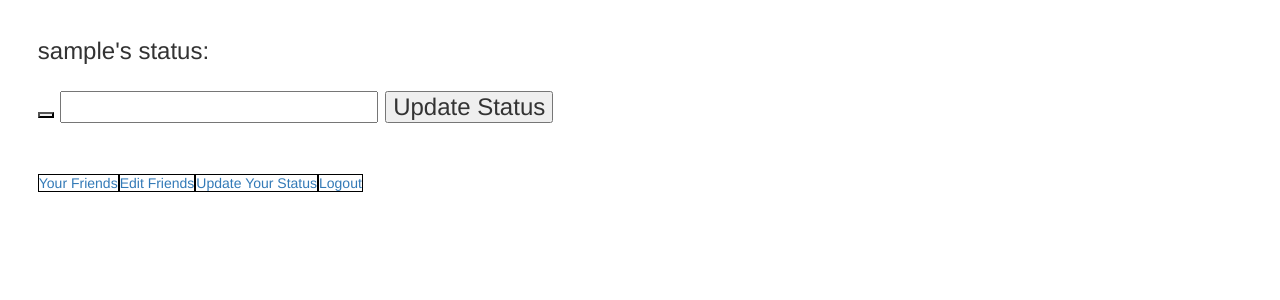
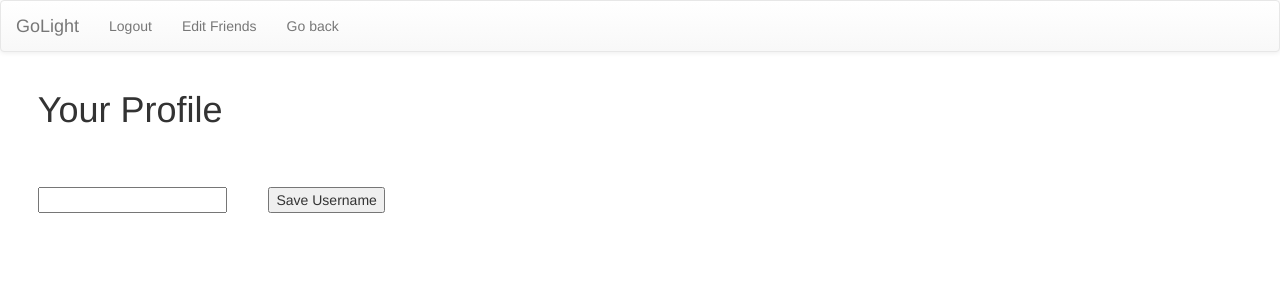
Before and after one commit to sag109/golight, a Python web app: template templates/profile.html in a window 1280 px wide. Shown: the top 300 px of the page. Run offline with Jinja, Linux system fonts and the light colour scheme; the template is opened without the code that fills it: most values are stand-ins (such as "Sample title", 1, 10 or a date in 2020); some libraries are stand-ins or nearby versions.

Commit message:
edit profile page

```diff
--- a/templates/edit.html
+++ b/templates/edit.html
@@ -36,6 +36,7 @@
 	      			<ul class="nav navbar-nav">
         				<li><a href="{{logout}}">Logout</a></li>
         				<li><a href="/">Go back</a></li>
+        				<li><a href="/profile">My Profile</a></li>
       				</ul>
     			</div>
   			</div>
--- a/templates/profile.html
+++ b/templates/profile.html
@@ -1,81 +1,85 @@
-<!DOCTYPE HTML>
+<!DOCTYPE html>
 <html lang="en">
 	<head>
-		<meta charset="utf-8">
-		<meta http-equiv="X-UA-Compatible" content="IE=edge">
-		<meta name="viewport" content="width=device-width, initial-scale=1">
-		<meta name="description" content="">
-		<meta name="author" content="">
-		<link rel="icon" href="../../favicon.ico">
-		<!-- Bootstrap core CSS -->
-		<link href="../../dist/css/bootstrap.min.css" rel="stylesheet">
-		<!-- Bootstrap theme -->
-		<link href="../../dist/css/bootstrap-theme.min.css" rel="stylesheet">
+		<title>Golight</title>
 
-		<!-- Custom styles for this template -->
-		<link href="theme.css" rel="stylesheet">
-		<link rel="stylesheet" href="https://maxcdn.bootstrapcdn.com/bootstrap/3.3.2/css/bootstrap.min.css">
-		<link rel="stylesheet" type="text/css" href="css/custom.css">
+		<!--JQuery-->
+		<script src="https://ajax.googleapis.com/ajax/libs/jquery/2.1.3/jquery.min.js"></script>
 
-		<style>
-			body {
-				margin: 1cm 0cm 0cm 1cm;
-			}
-		</style>
+		<!--Bootstrap-->
+		<link rel="stylesheet" href="https://maxcdn.bootstrapcdn.com/bootstrap/3.3.4/css/bootstrap.min.css">
+		<link rel="stylesheet" href="https://maxcdn.bootstrapcdn.com/bootstrap/3.3.4/css/bootstrap-theme.min.css">
+		<script src="https://maxcdn.bootstrapcdn.com/bootstrap/3.3.4/js/bootstrap.min.js"></script>
 
-		<title>Golight Profile</title>
+		<!--Our code-->
+		<!-- <script src="js/profile.js"></script> -->
+        <script>
+        $(document).ready(function() {
+            var userInfo = requestInfo('get','user', {}, function(userInfo){
+                $('#username').html("Your username: "+userInfo.name);
+            });
+        });
+
+        function editUsername() {
+            var newName = $('#new_username').val();
+            var response = requestInfo('put','user',{'name':newName}, function(response){
+                $('#username').html("Your username: "+newName);
+                console.log(response.error);
+            })
+        }
+
+        function requestInfo(method, endpoint, parameters, success) {
+
+            parametersString = $.param(parameters);
+            $.ajax(endpoint + "?" + parametersString, {
+                method: method,
+                success: function(response) {
+                    return success($.parseJSON(response));
+                }
+            });
+        }
+        </script>
+        <style>
+            h1 {
+                margin: 1cm 0cm 0cm 1cm;
+            }
+            h3 {
+                margin: 1cm 0cm 0cm 1cm;
+            }
+            input {
+                margin: 0cm 0cm 0cm 1cm;
+            }
+        </style>
+
 	</head>
 	<body>
+   		<nav class="navbar navbar-default" style="margin:0px;">
+  			<div class="container-fluid">
+    			<div class="navbar-header">
+      				<a class="navbar-brand" href="/">GoLight</a>
+    			</div>
+    			<div>
+	      			<ul class="nav navbar-nav">
+        				<li><a href="{{logout}}">Logout</a></li>
+      				</ul>
+                    <div id="editButton">
+                        <ul class="nav navbar-nav">
+                            <li><a href="/edit">Edit Friends</a></li>
+                        </ul>
+                    </div>
+                    <div id="backButton">
+                        <ul class="nav navbar-nav">
+                            <li><a href="/">Go back</a></li>
+                        </ul>
+                    </div>
+    			</div>
+  			</div>
+		</nav>
 
-		<h3>{{usernickname}}'s status:<br><br>
-
-			<form action = "profile" method = "post">
-				<button type="submit" id="profile"
-					{% if status == "1" %}
-					class="btn btn-lg btn-success"
-					{% endif %}
-					{% if status == "0" %}
-					class="btn btn-lg btn-warning"
-					{% endif %}
-					{% if status == "-1" %}
-					class="btn btn-lg btn-danger"
-					{% endif %}
-				name="status" value="update">
-					{% if status == "1" %}
-						Available
-					{% endif %}
-					{% if status == "0" %}
-						Tentative...
-					{% endif %}
-					{% if status == "-1" %}
-						Busy
-					{% endif %}
-				</button>
-				<input type ="text" name = "statusMessage">
-        		<input type= "submit" value= "Update Status">
-			</form>
-		</h3>
-		<br><br>
-		<table style="border-collapse: collapse;">
-			<tr>
-				<td><a style="border: 1px solid black;" href="/friends"> Your Friends </a></td>
-				<td><a style="border: 1px solid black;" href="/edit"> Edit Friends </a></td>
-				<td><a style="border: 1px solid black;" href="/profile"> Update Your Status </a></td>
-				<td><a style="border: 1px solid black;" href="{{logout_link}}"> Logout </a></td>
-			</tr>
-		</table>
-
-		<br>
-
-
-	<!-- Bootstrap core JavaScript
-    ================================================== -->
-    <!-- Placed at the end of the document so the pages load faster -->
-    <script src="https://ajax.googleapis.com/ajax/libs/jquery/1.11.2/jquery.min.js"></script>
-    <script src="../../dist/js/bootstrap.min.js"></script>
-    <script src="../../assets/js/docs.min.js"></script>
-    <!-- IE10 viewport hack for Surface/desktop Windows 8 bug -->
-    <script src="../../assets/js/ie10-viewport-bug-workaround.js"></script>
-
+        <h1>Your Profile</h1>
+        <h3 id="username"></h3>
+        <br>
+            <input type ="text" id="new_username">
+            <input type= "submit" value= "Save Username" onclick="editUsername()">
 	</body>
 </html>
```
Also changed, not shown: controllers/user.py (+8 -0 lines), templates/main.html (+6 -14 lines), static/js/profile.js (added).
